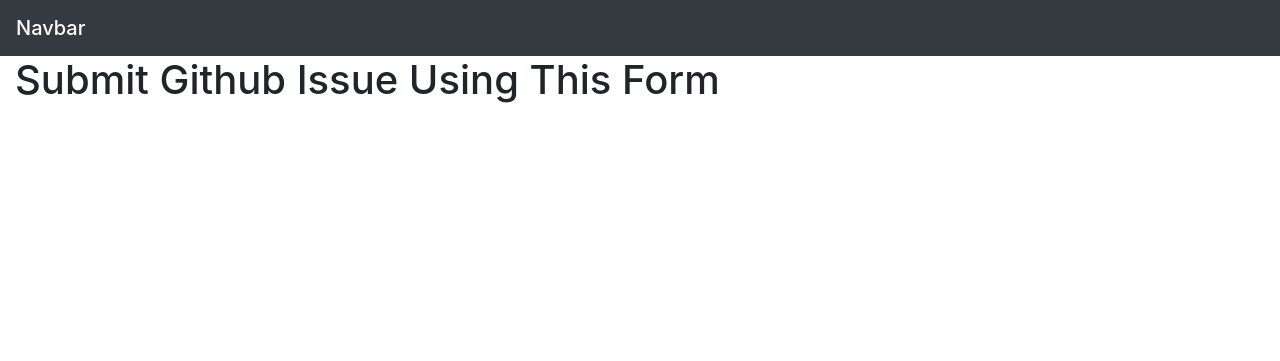
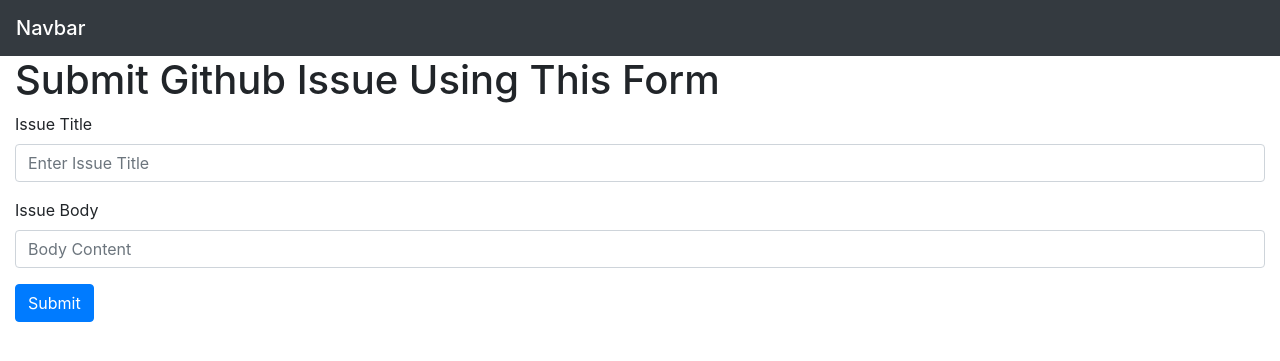
Before and after one commit to akibrhast/github-issue-submission-form, a Jekyll site: the page built from issue.html, in a window 1280 px wide. Shown: the top 361 px of the page. Built offline with Jekyll 4.4.1, drawn with Linux system fonts in a browser that asks for light colours.

Commit message:
Add form

```diff
--- a/issue.html
+++ b/issue.html
@@ -1,10 +1,23 @@
 ---
 ---
 <h1>Submit Github Issue Using This Form</h1>
+
 <form>
-
-</form>
+    <div class="form-group">
+      <label for="issueTitle">Issue Title</label>
+      <input type="text" class="form-control" id="issueTitle" placeholder="Enter Issue Title">
+    </div>
+    <div class="form-group">
+      <label for="issueBody">Issue Body</label>
+      <input type="text" class="form-control" id="issueBody" placeholder="Body Content">
+    </div>
+    <button type="submit" class="btn btn-primary">Submit</button>
+  </form>
 
 <script>
-
+    document.addEventListener('submit',function(e){
+        e.preventDefault();
+        data = new FormData(document.querySelector('form'));
+        console.log(data)
+    })
 </script>
```
